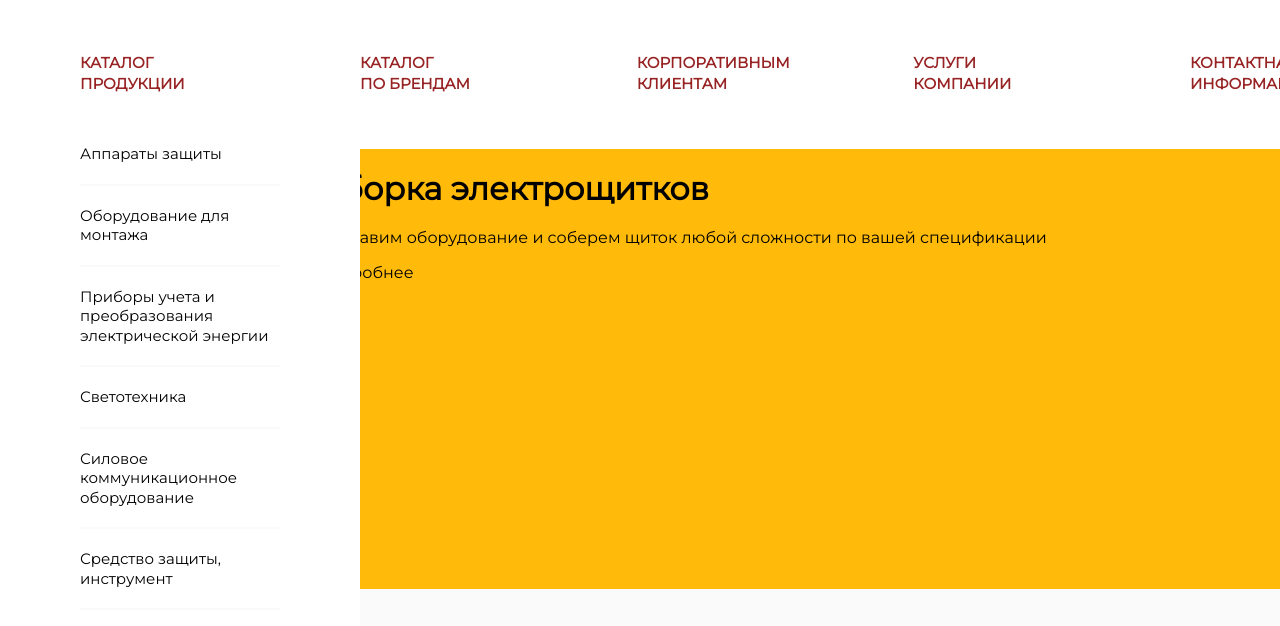
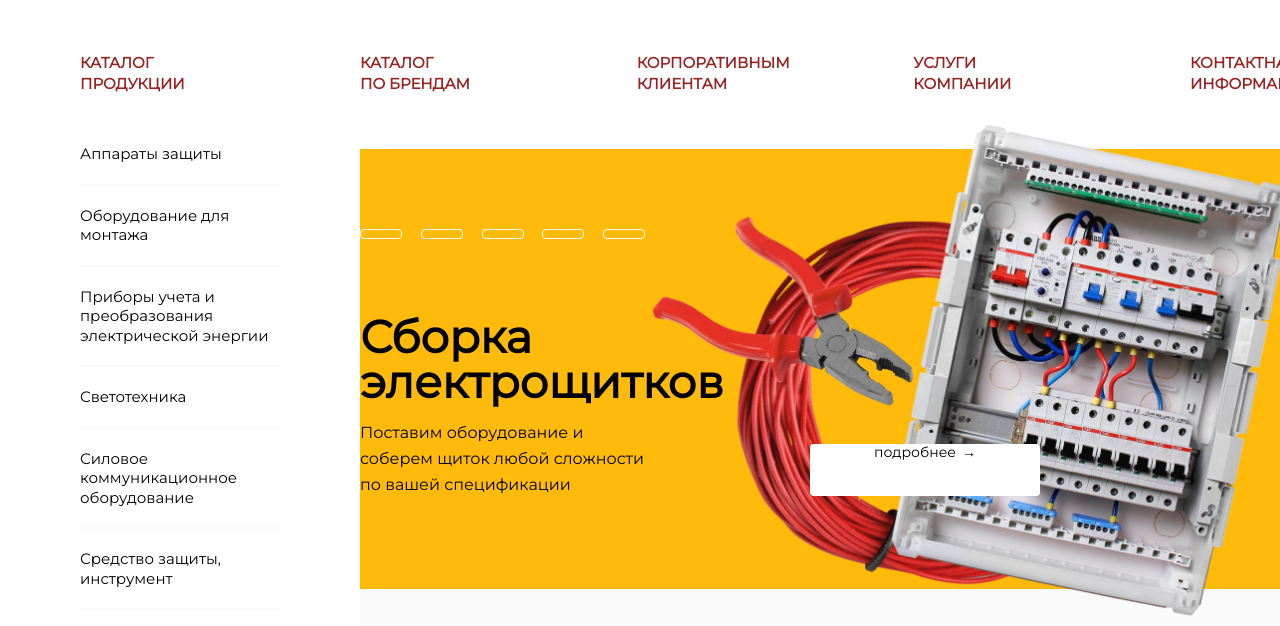
Before and after one commit to pronind/promsvetheader, a plain HTML site: page index.html in a window 1280 px wide. Shown: the part 174-800 px from the top of the page. Drawn offline with nearby package versions, Linux system fonts and the light colour scheme.

Commit message:
слайдер

```diff
--- a/css/style.css
+++ b/css/style.css
@@ -540,7 +540,7 @@ input[type="radio"].visually-hidden {
 }
 
 .header__slider {
-      min-height: 440px;
+      height: 440px;
       width: 100%;
       z-index: -20;
       display: flex;
@@ -552,21 +552,128 @@ input[type="radio"].visually-hidden {
       opacity: 0.1;
       background-color: #ffba0a;
       z-index: -10;
+
+      padding: 20px;
+      box-sizing: border-box;
 }
+
 
 .header__slider-wrapper2 {
       width: calc(50% + 360px);
       background-color: #FFBA0A;
+      box-sizing: border-box;
+      display: flex;
+      justify-content: flex-start;
 }
 
-/* .header__slider-content {
-      width: 1440px;
+.header__slider-content {
+      position: relative;
+      width: 1080px;
+      margin: 0;
       box-sizing: border-box;
-      padding-left: 360px;
+      padding: 80px;
+      display: flex;
+      justify-content: space-between;
 
-      margin: 0 auto;
-} */
+}
 
+.slider-assembly__figure-content {
+      width: 370px;
+      display: flex;
+      flex-direction: column;
+      justify-content: space-between;
+}
+
+.slider-controls {
+      width: 285px;
+      display: flex;
+      justify-content: space-between;
+      margin-bottom: 75px;
+}
+
+.header__slider-radio {
+      width: 40px;
+      height: 8px;
+      border-radius: 4px;
+      border: solid 1px #ffffff;
+}
+
+.slider-assembly__figure-text {
+      padding: 0;
+      margin: 0;
+}
+
+.slider-assembly__figure-headline {
+      padding: 0;
+      margin: 0;
+      font-family: Montserrat;
+      font-size: 45px;
+      font-weight: 600;
+      line-height: 1;
+      color: #000000;
+}
+
+.slider-assembly__figure-notice {
+      width: 285px;
+      font-family: Montserrat;
+      font-size: 16px;
+      font-weight: 300;
+      line-height: 1.6;
+      color: #000000;
+}
+
+.slider-assembly__figure-img {
+      display: flex;
+      width: 600px;
+}
+
+.slider-assembly__figure-button-container {
+      display: flex;
+      flex-direction: column;
+      justify-content: flex-end;
+      margin-right: auto;
+      margin-left: 80px;
+}
+
+.slider-assembly__figure-button {
+      display: flex;
+      justify-content: center;
+      margin-bottom: 13px;
+      width: 230px;
+      height: 52px;
+      border-radius: 4px;
+      background-color: #ffffff;
+      z-index: 100;
+}
+
+.slider-assembly__figure-button-text {
+      position: relative;
+      padding-right: 20px;
+      font-family: Montserrat;
+      font-size: 14px;
+      font-weight: 500;
+      color: #000000;
+}
+
+.slider-assembly__figure-button-text::before {
+      position: absolute;
+      top: 0;
+      right: 0;
+      content: "→";
+      font-family: Montserrat;
+      font-size: 14px;
+      font-weight: 500;
+      color: #000000;
+}
+
+.lider-assembly__figure-image {
+      position: absolute;
+      top: -30px;
+      right: -20px;
+      width: 663px;
+      height: 501px;
+      object-fit: contain;
+}
 
 .header__advantages {
       width: 100%;
--- a/index.html
+++ b/index.html
@@ -114,34 +114,31 @@
             </ul>
         </nav>
         <section class="header__slider">
-            <div class="header__slider-wrapper1"></div>
+            <div class="header__slider-wrapper1">
+                <!-- <div class="header__slider-dots">
+                </div> -->
+            </div>
             <div class="header__slider-wrapper2">
-                <div class="header__slider-content">
-                    <input class="visually-hidden header__slider-content-input" type="radio" id="product-1"
-                        name="toggle">
-                    <input class="visually-hidden header__slider-content-input" type="radio" id="product-2"
-                        name="toggle">
-                    <input class="visually-hidden header__slider-content-input" type="radio" id="product-3"
-                        name="toggle" checked>
-                    <input class="visually-hidden header__slider-content-input" type="radio" id="product-4"
-                        name="toggle">
-                    <input class="visually-hidden header__slider-content-input" type="radio" id="product-5"
-                        name="toggle">
-                    <div class="header__slider-assembly">
+                <input class="visually-hidden header__slider-content-input" type="radio" id="product-1" name="toggle">
+                <input class="visually-hidden header__slider-content-input" type="radio" id="product-2" name="toggle">
+                <input class="visually-hidden header__slider-content-input" type="radio" id="product-3" name="toggle"
+                    checked>
+                <input class="visually-hidden header__slider-content-input" type="radio" id="product-4" name="toggle">
+                <input class="visually-hidden header__slider-content-input" type="radio" id="product-5" name="toggle">
+                <figure class="header__slider-content">
+                    <figcaption class="slider-assembly__figure-content">
                         <div class="slider-controls">
                             <label class="header__slider-radio header__slider-radio-1" for="product-1"><span
                                     class="visually-hidden">Первый</span></label>
                             <label class="header__slider-radio header__slider-radio-2" for="product-2"><span
                                     class="visually-hidden">Второй</span></label>
-                            <label class="header__slider-radio header__slider-radio-3" for="product-3"><span
-                                    class="visually-hidden">Третий</span></label>
+                            <label class="header__slider-radio header__slider-radio-3 header__slider-radio-current"
+                                for="product-3"><span class="visually-hidden">Третий</span></label>
                             <label class="header__slider-radio header__slider-radio-4" for="product-4"><span
                                     class="visually-hidden">Четвертый</span></label>
                             <label class="header__slider-radio header__slider-radio-5" for="product-5"><span
                                     class="visually-hidden">Пятый</span></label>
                         </div>
-                        <figure class="slider-assembly__figure">
-                            <figcaption class="slider-assembly__figure-content">
                         <div class="slider-assembly__figure-text">
                             <h1 class="slider-assembly__figure-headline">Сборка электрощитков</h1>
                             <p class="slider-assembly__figure-notice">Поставим оборудование и соберем щиток
@@ -149,15 +146,13 @@
                                 сложности по вашей спецификации
                             </p>
                         </div>
-                                <button class="slider-assembly__figure-notice" type="button">подробнее</button>
                     </figcaption>
-                            <div class="lider-assembly__figure-image-container"> <img
-                                    class="lider-assembly__figure-image" src="" alt="" width="" height="">
-                                <img class="lider-assembly__figure-image" src="" alt="" width="" height="">
-                                <img class="lider-assembly__figure-image" src="" alt="" width="" height=""></div>
+                    <div class="slider-assembly__figure-button-container"><button class="slider-assembly__figure-button"
+                            type="button"><span class="slider-assembly__figure-button-text">подробнее</span></button>
+                    </div>
+                    <img class="lider-assembly__figure-image" src="img/vis-main.png" alt="Сборка электрощитков"
+                        width="663" height="501">
                 </figure>
-                    </div>
-                </div>
             </div>
         </section>
         <section class="header__advantages">
```
Lines whose indentation alone changed are shown as unchanged.
